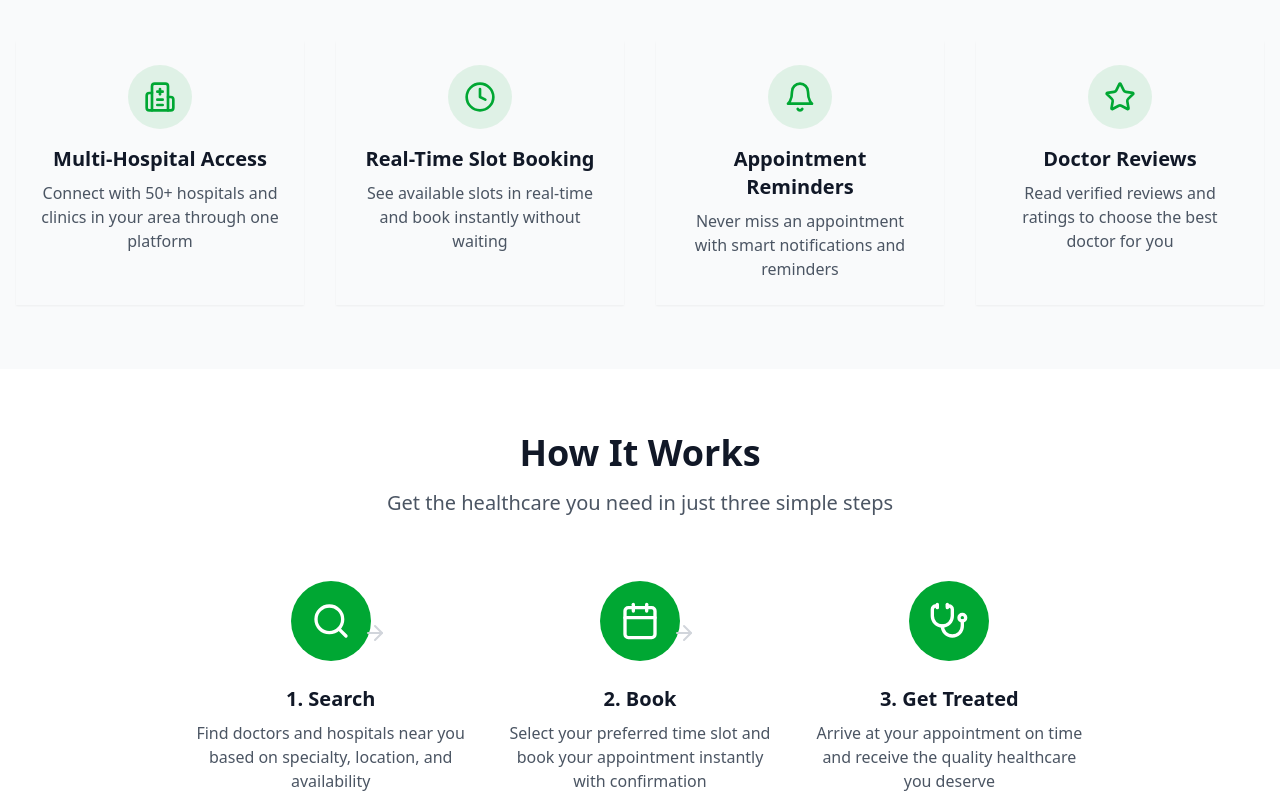
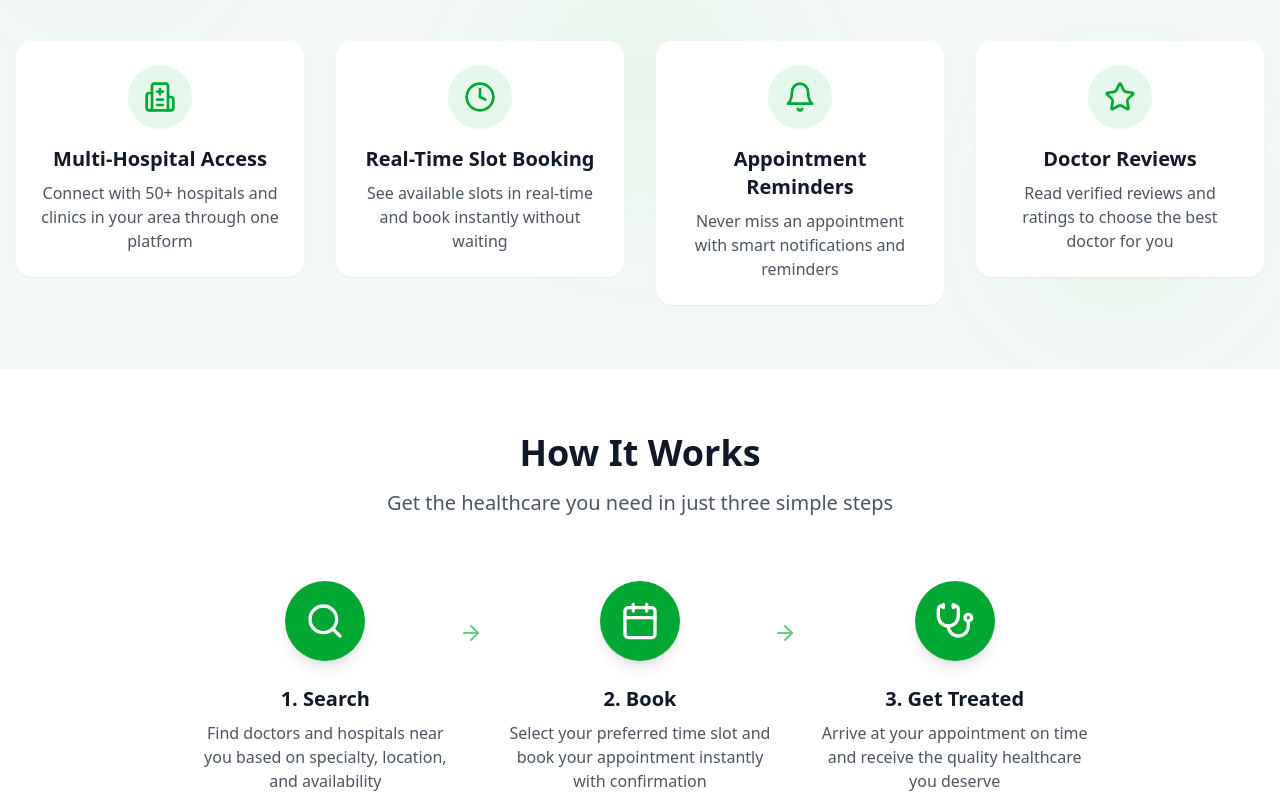
Before and after one commit to WazeemAkthar/CarePoint_landing_page, a Next.js app: page / in a window 1280 px wide. Shown: the part 1080-1880 px from the top of the page. Built offline with nearby package versions, Linux system fonts and the light colour scheme.

Commit message:
update 2 sections

```diff
--- a/components/FeaturesSection.tsx
+++ b/components/FeaturesSection.tsx
@@ -1,56 +1,166 @@
 import { Card, CardContent } from "@/components/ui/card"
 import { Hospital, Clock, Bell, Star } from "lucide-react"
+import { motion, useInView, Variants } from "framer-motion"
+import { JSX, useRef } from "react"
 
-export default function FeaturesSection() {
+export default function FeaturesSection(): JSX.Element {
+  const ref = useRef<HTMLDivElement>(null)
+  const isInView: boolean = useInView(ref, { once: true })
+
+  const containerVariants: Variants = {
+    hidden: { opacity: 0 },
+    visible: {
+      opacity: 1,
+      transition: {
+        delayChildren: 0.2,
+        staggerChildren: 0.15
+      }
+    }
+  }
+
+  const cardVariants: Variants = {
+    hidden: {
+      opacity: 0,
+      y: 50,
+      scale: 0.95
+    },
+    visible: {
+      opacity: 1,
+      y: 0,
+      scale: 1,
+      transition: {
+        duration: 0.6,
+        ease: [0.25, 0.25, 0, 1],
+        type: "spring",
+        damping: 20,
+        stiffness: 100
+      }
+    }
+  }
+
+  const titleVariants: Variants = {
+    hidden: { opacity: 0, y: 30 },
+    visible: {
+      opacity: 1,
+      y: 0,
+      transition: {
+        duration: 0.8,
+        ease: [0.25, 0.25, 0, 1]
+      }
+    }
+  }
+
+  const subtitleVariants: Variants = {
+    hidden: { opacity: 0, y: 20 },
+    visible: {
+      opacity: 1,
+      y: 0,
+      transition: {
+        duration: 0.8,
+        delay: 0.3,
+        ease: [0.25, 0.25, 0, 1]
+      }
+    }
+  }
+
   return (
-    <section id="features" className="py-16 bg-gray-50">
-      <div className="container mx-auto px-4">
+    <section id="features" className="py-16 bg-gray-50 relative overflow-hidden">
+      {/* Background decorative elements */}
+      <div className="absolute inset-0 bg-[#E5F2E5]/30"></div>
+      <div className="absolute top-0 left-0 w-full h-full">
+        <div className="absolute top-10 left-10 w-32 h-32 bg-[#00A733]/10 rounded-full blur-3xl"></div>
+        <div className="absolute bottom-20 right-20 w-40 h-40 bg-[#00A733]/10 rounded-full blur-3xl"></div>
+        <div className="absolute top-1/2 left-1/2 transform -translate-x-1/2 -translate-y-1/2 w-60 h-60 bg-[#00A733]/5 rounded-full blur-3xl"></div>
+      </div>
+
+      <div className="container mx-auto px-4 relative z-10" ref={ref}>
         <div className="text-center mb-16">
-          <h2 className="text-3xl md:text-4xl font-bold text-gray-900 mb-4">Why Choose CarePoint?</h2>
-          <p className="text-xl text-gray-600 max-w-2xl mx-auto">
+          <motion.h2
+            variants={titleVariants}
+            initial="hidden"
+            animate={isInView ? "visible" : "hidden"}
+            className="text-3xl md:text-4xl font-bold text-gray-900 mb-4"
+          >
+            Why Choose CarePoint?
+          </motion.h2>
+          <motion.p
+            variants={subtitleVariants}
+            initial="hidden"
+            animate={isInView ? "visible" : "hidden"}
+            className="text-xl text-gray-600 max-w-2xl mx-auto"
+          >
             Experience healthcare booking like never before with our comprehensive features
-          </p>
+          </motion.p>
         </div>
-        <div className="grid md:grid-cols-2 lg:grid-cols-4 gap-8">
-          <Card className="border-0 shadow-sm hover:shadow-lg transition-all duration-300 transform hover:-translate-y-2 hover:scale-105 animate-fade-in-up">
-            <CardContent className="p-6 text-center">
-              <div className="w-16 h-16 bg-[#00A733]/10 rounded-full flex items-center justify-center mx-auto mb-4">
+
+        <motion.div
+          variants={containerVariants}
+          initial="hidden"
+          animate={isInView ? "visible" : "hidden"}
+          className="grid md:grid-cols-2 lg:grid-cols-4 gap-8"
+        >
+          <motion.div variants={cardVariants}>
+            <Card className="border-0 shadow-sm hover:shadow-lg transition-all duration-300 transform hover:-translate-y-2 hover:scale-105 bg-white rounded-2xl overflow-hidden group">
+              <CardContent className="p-6 text-center relative">
+                <div className="absolute inset-0 bg-[#00A733]/5 opacity-0 group-hover:opacity-100 transition-opacity duration-500"></div>
+                <div className="relative z-10">
+                  <div className="w-16 h-16 bg-[#00A733]/10 rounded-full flex items-center justify-center mx-auto mb-4 group-hover:scale-110 transition-transform duration-300">
                     <Hospital className="w-8 h-8 text-[#00A733]" />
                   </div>
-              <h3 className="text-xl font-semibold text-gray-900 mb-2">Multi-Hospital Access</h3>
+                  <h3 className="text-xl font-semibold text-gray-900 mb-2 group-hover:text-[#00A733] transition-colors duration-300">Multi-Hospital Access</h3>
                   <p className="text-gray-600">
                     Connect with 50+ hospitals and clinics in your area through one platform
                   </p>
+                </div>
               </CardContent>
             </Card>
-          <Card className="border-0 shadow-sm hover:shadow-lg transition-all duration-300 transform hover:-translate-y-2 hover:scale-105 animate-fade-in-up">
-            <CardContent className="p-6 text-center">
-              <div className="w-16 h-16 bg-[#00A733]/10 rounded-full flex items-center justify-center mx-auto mb-4">
+          </motion.div>
+
+          <motion.div variants={cardVariants}>
+            <Card className="border-0 shadow-sm hover:shadow-lg transition-all duration-300 transform hover:-translate-y-2 hover:scale-105 bg-white rounded-2xl overflow-hidden group">
+              <CardContent className="p-6 text-center relative">
+                <div className="absolute inset-0 bg-[#00A733]/5 opacity-0 group-hover:opacity-100 transition-opacity duration-500"></div>
+                <div className="relative z-10">
+                  <div className="w-16 h-16 bg-[#00A733]/10 rounded-full flex items-center justify-center mx-auto mb-4 group-hover:scale-110 transition-transform duration-300">
                     <Clock className="w-8 h-8 text-[#00A733]" />
                   </div>
-              <h3 className="text-xl font-semibold text-gray-900 mb-2">Real-Time Slot Booking</h3>
+                  <h3 className="text-xl font-semibold text-gray-900 mb-2 group-hover:text-[#00A733] transition-colors duration-300">Real-Time Slot Booking</h3>
                   <p className="text-gray-600">See available slots in real-time and book instantly without waiting</p>
+                </div>
               </CardContent>
             </Card>
-          <Card className="border-0 shadow-sm hover:shadow-lg transition-all duration-300 transform hover:-translate-y-2 hover:scale-105 animate-fade-in-up">
-            <CardContent className="p-6 text-center">
-              <div className="w-16 h-16 bg-[#00A733]/10 rounded-full flex items-center justify-center mx-auto mb-4">
+          </motion.div>
+
+          <motion.div variants={cardVariants}>
+            <Card className="border-0 shadow-sm hover:shadow-lg transition-all duration-300 transform hover:-translate-y-2 hover:scale-105 bg-white rounded-2xl overflow-hidden group">
+              <CardContent className="p-6 text-center relative">
+                <div className="absolute inset-0 bg-[#00A733]/5 opacity-0 group-hover:opacity-100 transition-opacity duration-500"></div>
+                <div className="relative z-10">
+                  <div className="w-16 h-16 bg-[#00A733]/10 rounded-full flex items-center justify-center mx-auto mb-4 group-hover:scale-110 transition-transform duration-300">
                     <Bell className="w-8 h-8 text-[#00A733]" />
                   </div>
-              <h3 className="text-xl font-semibold text-gray-900 mb-2">Appointment Reminders</h3>
+                  <h3 className="text-xl font-semibold text-gray-900 mb-2 group-hover:text-[#00A733] transition-colors duration-300">Appointment Reminders</h3>
                   <p className="text-gray-600">Never miss an appointment with smart notifications and reminders</p>
+                </div>
               </CardContent>
             </Card>
-          <Card className="border-0 shadow-sm hover:shadow-lg transition-all duration-300 transform hover:-translate-y-2 hover:scale-105 animate-fade-in-up">
-            <CardContent className="p-6 text-center">
-              <div className="w-16 h-16 bg-[#00A733]/10 rounded-full flex items-center justify-center mx-auto mb-4">
+          </motion.div>
+
+          <motion.div variants={cardVariants}>
+            <Card className="border-0 shadow-sm hover:shadow-lg transition-all duration-300 transform hover:-translate-y-2 hover:scale-105 bg-white rounded-2xl overflow-hidden group">
+              <CardContent className="p-6 text-center relative">
+                <div className="absolute inset-0 bg-[#00A733]/5 opacity-0 group-hover:opacity-100 transition-opacity duration-500"></div>
+                <div className="relative z-10">
+                  <div className="w-16 h-16 bg-[#00A733]/10 rounded-full flex items-center justify-center mx-auto mb-4 group-hover:scale-110 transition-transform duration-300">
                     <Star className="w-8 h-8 text-[#00A733]" />
                   </div>
-              <h3 className="text-xl font-semibold text-gray-900 mb-2">Doctor Reviews</h3>
+                  <h3 className="text-xl font-semibold text-gray-900 mb-2 group-hover:text-[#00A733] transition-colors duration-300">Doctor Reviews</h3>
                   <p className="text-gray-600">Read verified reviews and ratings to choose the best doctor for you</p>
+                </div>
               </CardContent>
             </Card>
-        </div>
+          </motion.div>
+        </motion.div>
       </div>
     </section>
   )
--- a/components/HowItWorksSection.tsx
+++ b/components/HowItWorksSection.tsx
@@ -1,55 +1,205 @@
-import { Search, Calendar, Stethoscope, ArrowRight } from "lucide-react"
+import { Search, Calendar, Stethoscope, ArrowRight, ArrowDown } from "lucide-react"
+import { motion, Variants } from "framer-motion"
+import { useInView } from "framer-motion"
+import { JSX, useRef } from "react"
 
-export default function HowItWorksSection() {
+export default function HowItWorksSection(): JSX.Element {
+  const ref = useRef<HTMLElement>(null)
+  const isInView: boolean = useInView(ref, { once: true, margin: "-100px" })
+
+  const containerVariants: Variants = {
+    hidden: { opacity: 0 },
+    visible: {
+      opacity: 1,
+      transition: {
+        staggerChildren: 0.2,
+        delayChildren: 0.1
+      }
+    }
+  }
+
+  const itemVariants: Variants = {
+    hidden: {
+      opacity: 0,
+      y: 50,
+      scale: 0.9
+    },
+    visible: {
+      opacity: 1,
+      y: 0,
+      scale: 1,
+      transition: {
+        type: "spring",
+        damping: 25,
+        stiffness: 120,
+        duration: 0.8
+      }
+    }
+  }
+
+  const iconHoverVariants: Variants = {
+    hover: {
+      rotate: 360,
+      scale: 1.1,
+      transition: {
+        type: "spring",
+        damping: 20,
+        stiffness: 300
+      }
+    }
+  }
+
+  const arrowVariants: Variants = {
+    hidden: { opacity: 0, scale: 0.5 },
+    visible: {
+      opacity: 1,
+      scale: 1,
+      transition: {
+        delay: 0.6,
+        type: "spring",
+        damping: 25,
+        stiffness: 120
+      }
+    }
+  }
+
+  const steps: Array<{
+    icon: typeof Search;
+    title: string;
+    description: string;
+    step: string;
+  }> = [
+    {
+      icon: Search,
+      title: "Search",
+      description: "Find doctors and hospitals near you based on specialty, location, and availability",
+      step: "1."
+    },
+    {
+      icon: Calendar,
+      title: "Book",
+      description: "Select your preferred time slot and book your appointment instantly with confirmation",
+      step: "2."
+    },
+    {
+      icon: Stethoscope,
+      title: "Get Treated",
+      description: "Arrive at your appointment on time and receive the quality healthcare you deserve",
+      step: "3."
+    }
+  ]
+
   return (
-    <section id="how-it-works" className="py-16">
+    <motion.section
+      ref={ref}
+      id="how-it-works"
+      className="py-16"
+      initial="hidden"
+      animate={isInView ? "visible" : "hidden"}
+      variants={containerVariants}
+    >
       <div className="container mx-auto px-4">
-        <div className="text-center mb-16">
-          <h2 className="text-3xl md:text-4xl font-bold text-gray-900 mb-4">How It Works</h2>
-          <p className="text-xl text-gray-600 max-w-2xl mx-auto">
+        <motion.div
+          className="text-center mb-16"
+          variants={itemVariants}
+        >
+          <motion.h2
+            className="text-3xl md:text-4xl font-bold text-gray-900 mb-4"
+            variants={itemVariants}
+          >
+            How It Works
+          </motion.h2>
+          <motion.p
+            className="text-xl text-gray-600 max-w-2xl mx-auto"
+            variants={itemVariants}
+          >
             Get the healthcare you need in just three simple steps
-          </p>
-        </div>
-        <div className="grid md:grid-cols-3 gap-8 max-w-4xl mx-auto">
-          <div className="text-center animate-fade-in-up animation-delay-200">
-            <div className="relative">
-              <div className="w-20 h-20 bg-[#00A733] rounded-full flex items-center justify-center mx-auto mb-6">
-                <Search className="w-10 h-10 text-white" />
+          </motion.p>
+        </motion.div>
+
+        <motion.div
+          className="grid md:grid-cols-3 gap-8 md:gap-12 max-w-4xl mx-auto relative"
+          variants={containerVariants}
+        >
+          {steps.map((step, index) => {
+            const IconComponent = step.icon;
+            const isLastStep: boolean = index === steps.length - 1;
+
+            return (
+              <div key={index} className="relative">
+                <motion.div
+                  className="text-center"
+                  variants={itemVariants}
+                >
+                  <motion.div
+                    className="w-20 h-20 bg-[#00A733] rounded-full flex items-center justify-center mx-auto mb-6 shadow-lg"
+                    variants={iconHoverVariants}
+                    whileHover="hover"
+                  >
+                    <IconComponent className="w-10 h-10 text-white" />
+                  </motion.div>
+
+                  <motion.h3
+                    className="text-xl font-semibold text-gray-900 mb-2"
+                    variants={itemVariants}
+                  >
+                    {step.step} {step.title}
+                  </motion.h3>
+
+                  <motion.p
+                    className="text-gray-600 text-sm md:text-base"
+                    variants={itemVariants}
+                  >
+                    {step.description}
+                  </motion.p>
+                </motion.div>
+
+                {/* Arrow for desktop - horizontal */}
+                {!isLastStep && (
+                  <motion.div
+                    className="absolute top-10 left-full transform -translate-x-1/2 translate-x-4 md:translate-x-6 lg:translate-x-8 xl:translate-x-12 hidden md:block z-10"
+                    variants={arrowVariants}
+                  >
+                    <motion.div
+                      animate={{
+                        x: [0, 5, 0],
+                      }}
+                      transition={{
+                        duration: 2,
+                        repeat: Infinity,
+                        ease: "easeInOut"
+                      }}
+                    >
+                      <ArrowRight className="w-6 h-6 text-[#00A733] opacity-60" />
+                    </motion.div>
+                  </motion.div>
+                )}
+
+                {/* Arrow for mobile - vertical */}
+                {!isLastStep && (
+                  <motion.div
+                    className="flex justify-center mt-8 mb-4 md:hidden"
+                    variants={arrowVariants}
+                  >
+                    <motion.div
+                      animate={{
+                        y: [0, 5, 0],
+                      }}
+                      transition={{
+                        duration: 2,
+                        repeat: Infinity,
+                        ease: "easeInOut"
+                      }}
+                    >
+                      <ArrowDown className="w-6 h-6 text-[#00A733] opacity-60" />
+                    </motion.div>
+                  </motion.div>
+                )}
               </div>
-              <div className="absolute top-10 left-1/2 transform translate-x-8 hidden md:block">
-                <ArrowRight className="w-6 h-6 text-gray-300" />
-              </div>
-            </div>
-            <h3 className="text-xl font-semibold text-gray-900 mb-2">1. Search</h3>
-            <p className="text-gray-600">
-              Find doctors and hospitals near you based on specialty, location, and availability
-            </p>
-          </div>
-          <div className="text-center animate-fade-in-up animation-delay-400">
-            <div className="relative">
-              <div className="w-20 h-20 bg-[#00A733] rounded-full flex items-center justify-center mx-auto mb-6">
-                <Calendar className="w-10 h-10 text-white" />
-              </div>
-              <div className="absolute top-10 left-1/2 transform translate-x-8 hidden md:block">
-                <ArrowRight className="w-6 h-6 text-gray-300" />
-              </div>
-            </div>
-            <h3 className="text-xl font-semibold text-gray-900 mb-2">2. Book</h3>
-            <p className="text-gray-600">
-              Select your preferred time slot and book your appointment instantly with confirmation
-            </p>
-          </div>
-          <div className="text-center animate-fade-in-up animation-delay-600">
-            <div className="w-20 h-20 bg-[#00A733] rounded-full flex items-center justify-center mx-auto mb-6">
-              <Stethoscope className="w-10 h-10 text-white" />
-            </div>
-            <h3 className="text-xl font-semibold text-gray-900 mb-2">3. Get Treated</h3>
-            <p className="text-gray-600">
-              Arrive at your appointment on time and receive the quality healthcare you deserve
-            </p>
-          </div>
-        </div>
+            )
+          })}
+        </motion.div>
       </div>
-    </section>
+    </motion.section>
   )
 }
```
Lines whose indentation alone changed are shown as unchanged.
